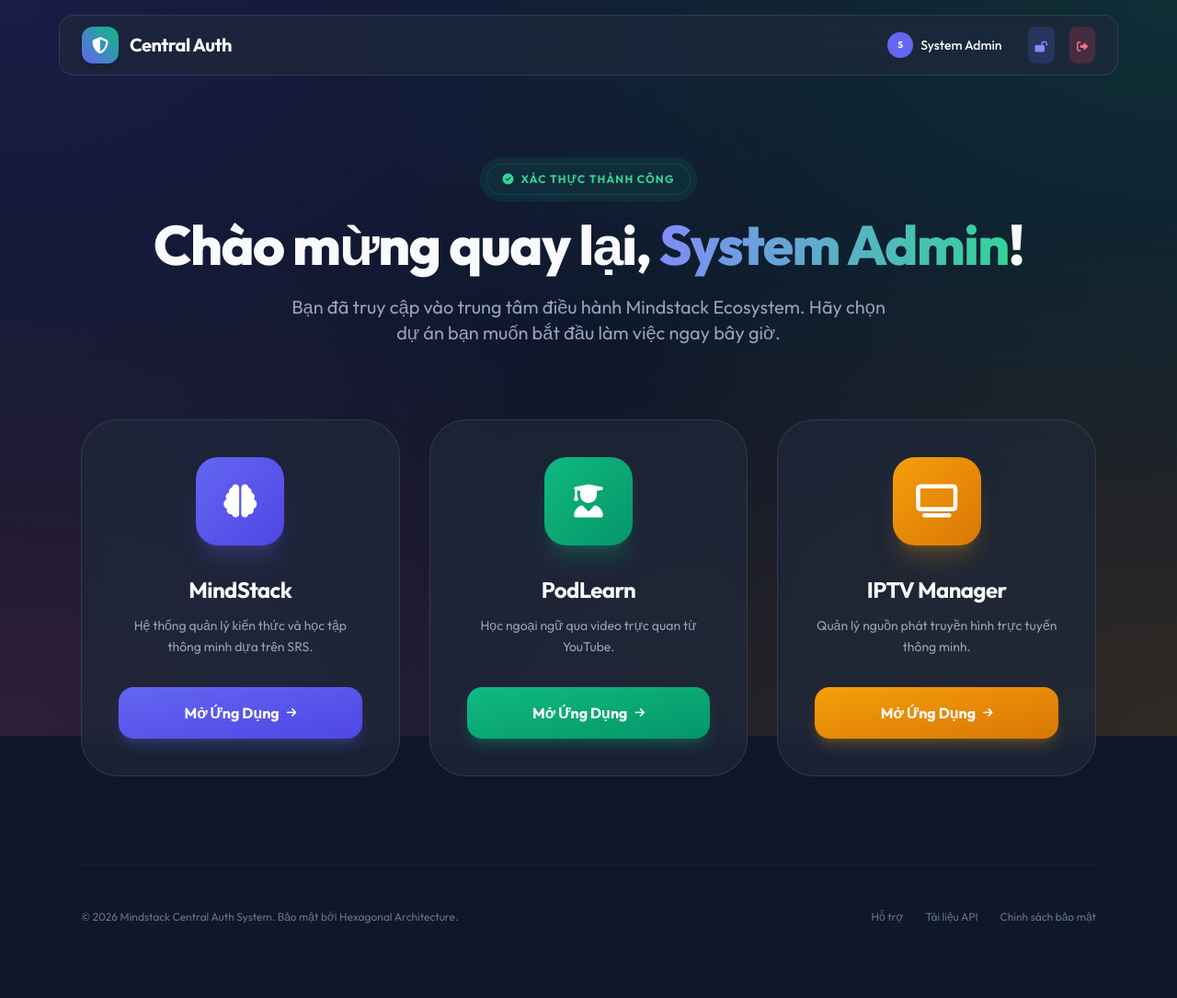
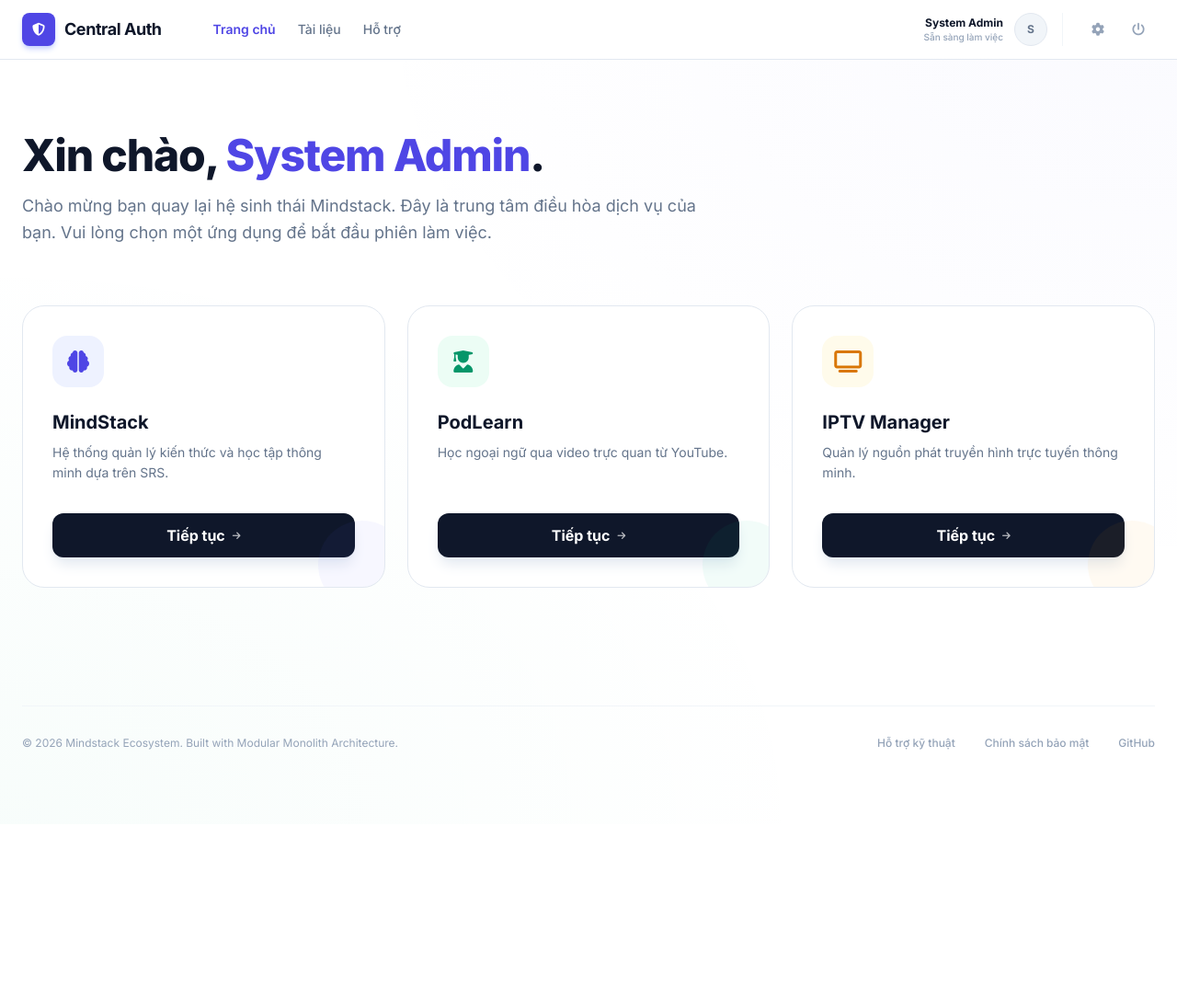
Before and after one commit to thanhnt94/centerauth, a Flask app: template app/templates/auth/success.html in a window 1280 px wide. Shown: the whole page at 92% size. After the commit the page ends 815 px from the top, so only its background shows below. Run offline with Flask 3, Linux system fonts and the light colour scheme; the template is opened without the code that fills it: values that come from a table or form of the project are taken from there, others are empty; some libraries are stand-ins or nearby versions.

Commit message:
feat: add admin dashboard interface and success authentication page with supporting routes

```diff
--- a/app/routes/admin.py
+++ b/app/routes/admin.py
@@ -115,7 +115,8 @@ def add_client():
         app_icon=request.form.get("app_icon", "fas fa-rocket"),
         app_description=request.form.get("app_description"),
         app_color_theme=request.form.get("app_color_theme", "indigo"),
-        is_visible_on_portal=request.form.get("is_visible_on_portal") == "on"
+        is_visible_on_portal=request.form.get("is_visible_on_portal") == "on" if request.form.get("is_visible_on_portal") is not None else True,
+        is_active=True # Default to active on creation
     )
 
     try:
--- a/app/templates/auth/success.html
+++ b/app/templates/auth/success.html
@@ -3,145 +3,140 @@
 <head>
     <meta charset="UTF-8">
     <meta name="viewport" content="width=device-width, initial-scale=1.0">
-    <title>Thành công - Ecosystem Portal</title>
+    <title>Dashboard - Mindstack Ecosystem</title>
     <script src="https://cdn.tailwindcss.com"></script>
     <link rel="stylesheet" href="https://cdnjs.cloudflare.com/ajax/libs/font-awesome/6.4.0/css/all.min.css">
-    <link href="https://fonts.googleapis.com/css2?family=Outfit:wght@300;400;500;600;700;800&display=swap" rel="stylesheet">
+    <link href="https://fonts.googleapis.com/css2?family=Inter:wght@300;400;500;600;700;800&display=swap" rel="stylesheet">
     <style>
-        body { font-family: "Outfit", sans-serif; background: #0f172a; color: #f8fafc; overflow-x: hidden; }
-        .bg-mesh {
-            position: fixed; top: 0; left: 0; width: 100%; height: 100%; z-index: -1;
-            background:
-                radial-gradient(at 0% 0%, rgba(79, 70, 229, 0.15) 0px, transparent 50%),
-                radial-gradient(at 100% 0%, rgba(16, 185, 129, 0.15) 0px, transparent 50%),
-                radial-gradient(at 100% 100%, rgba(245, 158, 11, 0.15) 0px, transparent 50%),
-                radial-gradient(at 0% 100%, rgba(236, 72, 153, 0.15) 0px, transparent 50%);
+        body { font-family: "Inter", sans-serif; background: #f8fafc; color: #1e293b; -webkit-font-smoothing: antialiased; }
+        .nav-link { position: relative; }
+        .nav-link::after {
+            content: ''; position: absolute; bottom: -4px; left: 0; width: 0; height: 2px;
+            background: #4f46e5; transition: width 0.3s ease;
         }
-        .glass-card {
-            background: rgba(30, 41, 59, 0.7);
-            backdrop-filter: blur(12px);
-            border: 1px solid rgba(255, 255, 255, 0.1);
-            transition: all 0.4s cubic-bezier(0.16, 1, 0.3, 1);
+        .nav-link:hover::after { width: 100%; }
+        .app-card {
+            transition: all 0.3s cubic-bezier(0.4, 0, 0.2, 1);
+            background: #ffffff;
+            border: 1px solid #e2e8f0;
         }
-        .glass-card:hover {
-            transform: translateY(-8px);
-            background: rgba(30, 41, 59, 0.85);
-            border-color: rgba(255, 255, 255, 0.2);
-            box-shadow: 0 25px 50px -12px rgba(0, 0, 0, 0.5);
+        .app-card:hover {
+            transform: translateY(-4px);
+            box-shadow: 0 20px 25px -5px rgba(0, 0, 0, 0.05), 0 10px 10px -5px rgba(0, 0, 0, 0.02);
+            border-color: #cbd5e1;
         }
-        .btn-portal {
-            background: linear-gradient(135deg, #6366f1 0%, #4f46e5 100%);
-            transition: all 0.3s ease;
-        }
-        .btn-portal:hover { transform: scale(1.05); filter: brightness(1.1); }
-        .hero-animate { animation: fadeInScale 0.8s cubic-bezier(0.16, 1, 0.3, 1) forwards; }
-        @keyframes fadeInScale {
-            from { opacity: 0; transform: scale(0.9) translateY(20px); }
-            to { opacity: 1; transform: scale(1) translateY(0); }
-        }
-        .success-badge { animation: pulseSuccess 2s infinite; }
-        @keyframes pulseSuccess {
-            0% { box-shadow: 0 0 0 0 rgba(16, 185, 129, 0.4); }
-            70% { box-shadow: 0 0 0 10px rgba(16, 185, 129, 0); }
-            100% { box-shadow: 0 0 0 0 rgba(16, 185, 129, 0); }
+        .bg-light-soft {
+            background-color: #ffffff;
+            background-image:
+                radial-gradient(at 100% 0%, rgba(99, 102, 241, 0.03) 0px, transparent 50%),
+                radial-gradient(at 0% 100%, rgba(16, 185, 129, 0.03) 0px, transparent 50%);
         }
     </style>
 </head>
-<body class="min-h-screen">
-    <div class="bg-mesh"></div>
+<body class="min-h-screen bg-light-soft">
 
-    <!-- Navigation -->
-    <nav class="sticky top-0 z-50 px-6 py-4">
-        <div class="max-w-6xl mx-auto glass-card rounded-2xl px-6 py-3 flex items-center justify-between">
-            <div class="flex items-center gap-3">
-                <div class="w-10 h-10 rounded-xl bg-gradient-to-tr from-indigo-500 to-emerald-500 flex items-center justify-center text-white shadow-lg">
-                    <i class="fas fa-shield-halved text-lg"></i>
+    <!-- Full-Side Navigation -->
+    <nav class="w-full bg-white border-b border-slate-200 sticky top-0 z-50">
+        <div class="px-6 h-16 flex items-center justify-between mx-auto">
+            <div class="flex items-center gap-6">
+                <div class="flex items-center gap-2.5">
+                    <div class="w-9 h-9 rounded-lg bg-indigo-600 flex items-center justify-center text-white shadow-md shadow-indigo-200">
+                        <i class="fas fa-shield-halved text-sm"></i>
+                    </div>
+                    <span class="font-bold text-lg tracking-tight text-slate-900">Central Auth</span>
                 </div>
-                <span class="font-bold text-xl tracking-tight hidden sm:block">Central Auth</span>
+
+                <div class="hidden md:flex items-center gap-6 ml-8">
+                    <a href="#" class="text-sm font-semibold text-indigo-600 nav-link">Trang chủ</a>
+                    <a href="#" class="text-sm font-medium text-slate-500 hover:text-slate-900 transition nav-link">Tài liệu</a>
+                    <a href="#" class="text-sm font-medium text-slate-500 hover:text-slate-900 transition nav-link">Hỗ trợ</a>
+                </div>
             </div>
 
-            <div class="flex items-center gap-4">
-                <a href="{{ url_for('user.profile') }}" class="flex items-center gap-2 px-3 py-1.5 rounded-lg hover:bg-white/5 transition text-sm font-medium">
+            <div class="flex items-center gap-5">
+                <div class="flex items-center gap-3 pr-4 border-r border-slate-100">
+                    <div class="text-right hidden sm:block">
+                        <div class="text-xs font-bold text-slate-900">{{ user.full_name }}</div>
+                        <div class="text-[10px] text-slate-400 font-medium">Sẵn sàng làm việc</div>
+                    </div>
                     {% if user.avatar_url %}
-                    <img src="{{ user.avatar_url }}" class="w-7 h-7 rounded-full object-cover border border-white/20">
+                    <img src="{{ user.avatar_url }}" class="w-9 h-9 rounded-full object-cover ring-2 ring-slate-100">
                     {% else %}
-                    <div class="w-7 h-7 rounded-full bg-indigo-500 flex items-center justify-center text-[10px] font-bold">{{ user.full_name[:1] }}</div>
+                    <div class="w-9 h-9 rounded-full bg-slate-100 flex items-center justify-center text-xs font-bold text-slate-500 border border-slate-200">
+                        {{ user.full_name[:1] | upper }}
+                    </div>
                     {% endif %}
-                    <span class="hidden md:block">{{ user.full_name }}</span>
-                </a>
+                </div>
 
+                <div class="flex items-center gap-2">
                     {% if user.is_admin %}
-                    <a href="{{ url_for('admin.dashboard') }}" class="p-2 rounded-lg bg-indigo-500/20 text-indigo-400 hover:bg-indigo-500 hover:text-white transition" title="Admin Panel">
-                        <i class="fas fa-lock-open text-xs"></i>
+                    <a href="{{ url_for('admin.dashboard') }}" class="w-9 h-9 flex items-center justify-center rounded-lg text-slate-400 hover:text-indigo-600 hover:bg-slate-50 transition" title="Quản trị">
+                        <i class="fas fa-cog text-sm"></i>
                     </a>
                     {% endif %}
-
-                <a href="{{ url_for('auth.logout') }}" class="p-2 rounded-lg bg-rose-500/20 text-rose-400 hover:bg-rose-500 hover:text-white transition" title="Đăng xuất">
-                    <i class="fas fa-sign-out-alt text-xs"></i>
-                </a>
+                    <a href="{{ url_for('auth.logout') }}" class="w-9 h-9 flex items-center justify-center rounded-lg text-slate-400 hover:text-rose-500 hover:bg-rose-50 transition" title="Đăng xuất">
+                        <i class="fas fa-power-off text-sm"></i>
+                    </a>
+                </div>
             </div>
         </div>
     </nav>
 
-    <main class="max-w-6xl mx-auto px-6 py-12 md:py-20 text-center">
+    <main class="w-full max-w-7xl mx-auto px-6 py-12 md:py-20">
         <!-- Hero Section -->
-        <div class="hero-animate mb-20">
-            <div class="inline-flex items-center gap-2 px-4 py-2 rounded-full bg-emerald-500/10 text-emerald-400 border border-emerald-500/20 mb-6 success-badge">
-                <i class="fas fa-check-circle text-xs"></i>
-                <span class="text-xs font-bold uppercase tracking-widest">Xác thực thành công</span>
-            </div>
-            <h1 class="text-4xl md:text-6xl font-extrabold mb-6 tracking-tight">Chào mừng quay lại, <span class="text-transparent bg-clip-text bg-gradient-to-r from-indigo-400 to-emerald-400">{{ user.full_name }}</span>!</h1>
-            <p class="text-slate-400 text-lg md:text-xl max-w-2xl mx-auto leading-relaxed">Bạn đã truy cập vào trung tâm điều hành Mindstack Ecosystem. Hãy chọn dự án bạn muốn bắt đầu làm việc ngay bây giờ.</p>
+        <div class="mb-16">
+            <h1 class="text-4xl md:text-5xl font-extrabold text-slate-900 mb-4 tracking-tight leading-tight">
+                Xin chào, <span class="text-indigo-600">{{ user.full_name }}</span>.
+            </h1>
+            <p class="text-slate-500 text-lg max-w-3xl leading-relaxed">
+                Chào mừng bạn quay lại hệ sinh thái Mindstack. Đây là trung tâm điều hòa dịch vụ của bạn.
+                Vui lòng chọn một ứng dụng để bắt đầu phiên làm việc.
+            </p>
         </div>
 
         <!-- Project Grid -->
-        <div class="grid grid-cols-1 md:grid-cols-2 lg:grid-cols-3 gap-8 mb-16">
+        <div class="grid grid-cols-1 md:grid-cols-2 lg:grid-cols-3 gap-6">
             {% for app in apps %}
-            <!-- App Card: {{ app.name }} -->
-            <div class="glass-card p-10 rounded-[2.5rem] card-hover flex flex-col items-center group">
-                <div class="w-24 h-24 rounded-3xl bg-gradient-to-br from-{{ app.app_color_theme }}-500 to-{{ app.app_color_theme }}-600 flex items-center justify-center mb-8 shadow-xl shadow-{{ app.app_color_theme }}-500/20 group-hover:rotate-6 transition-transform">
-                    <i class="{{ app.app_icon }} text-4xl text-white"></i>
+            <div class="app-card rounded-3xl p-8 flex flex-col group relative overflow-hidden">
+                <!-- App Icon -->
+                <div class="w-14 h-14 rounded-2xl bg-{{ app.app_color_theme }}-50 text-{{ app.app_color_theme }}-600 flex items-center justify-center mb-6 group-hover:scale-110 transition-transform duration-300">
+                    <i class="{{ app.app_icon }} text-2xl"></i>
                 </div>
-                <h3 class="text-2xl font-bold mb-3 tracking-tight">{{ app.name }}</h3>
-                <p class="text-slate-400 text-sm mb-8 leading-relaxed text-center">{{ app.app_description }}</p>
 
-                {# Construct the login URL for the app #}
-                {% set login_url = app.redirect_uri.replace('/auth/callback', '/auth/login') %}
+                <h3 class="text-xl font-bold text-slate-900 mb-2">{{ app.name }}</h3>
+                <p class="text-slate-500 text-sm mb-8 leading-relaxed flex-grow">
+                    {{ app.app_description or "Chưa có mô tả cho ứng dụng này trong hệ sinh thái." }}
+                </p>
 
-                <a href="{{ login_url }}" class="w-full py-4 rounded-2xl bg-gradient-to-br from-{{ app.app_color_theme }}-500 to-{{ app.app_color_theme }}-600 hover:scale-105 transition-all text-white font-bold text-center block shadow-lg shadow-{{ app.app_color_theme }}-500/25 flex items-center justify-center gap-2">
-                    Mở Ứng Dụng <i class="fas fa-arrow-right text-xs"></i>
+                {% set login_url = app.redirect_uri.replace('/auth-center/callback', '/auth/login') %}
+
+                <a href="{{ login_url }}" class="flex items-center justify-center gap-2 py-3 px-6 rounded-xl bg-slate-900 text-white font-bold hover:bg-slate-800 transition-all active:scale-95 shadow-lg shadow-slate-200">
+                    Tiếp tục <i class="fas fa-arrow-right text-[10px] opacity-70"></i>
                 </a>
+
+                <!-- Background Subtle Hint -->
+                <div class="absolute -right-6 -bottom-6 w-24 h-24 bg-{{ app.app_color_theme }}-500/5 rounded-full"></div>
             </div>
             {% else %}
-            <div class="col-span-full py-20 text-center glass-card rounded-[2.5rem]">
-                <i class="fas fa-ghost text-4xl text-slate-500 mb-4"></i>
-                <p class="text-slate-400">Chưa có ứng dụng nào được đăng ký trong hệ thống.</p>
+            <div class="col-span-full py-24 flex flex-col items-center justify-center bg-white border border-dashed border-slate-200 rounded-[2.5rem]">
+                <div class="w-16 h-16 rounded-full bg-slate-50 flex items-center justify-center mb-4">
+                    <i class="fas fa-inbox text-slate-300 text-2xl"></i>
+                </div>
+                <p class="text-slate-400 font-medium text-lg italic">Đang chờ đăng ký ứng dụng...</p>
+                <p class="text-slate-300 text-sm mt-1">Truy cập Admin Panel để thiết lập Ecosystem Clients.</p>
             </div>
             {% endfor %}
         </div>
 
         <!-- Footer -->
-        <footer class="mt-24 pt-12 border-t border-white/5 flex flex-col md:flex-row justify-between items-center gap-6 text-slate-500 text-xs text-center">
-            <p>&copy; 2026 Mindstack Central Auth System. Bảo mật bởi Hexagonal Architecture.</p>
-            <div class="flex gap-6">
-                <a href="#" class="hover:text-white transition">Hỗ trợ</a>
-                <a href="#" class="hover:text-white transition">Tài liệu API</a>
-                <a href="#" class="hover:text-white transition">Chính sách bảo mật</a>
+        <footer class="mt-32 pt-8 border-t border-slate-100 flex flex-col md:flex-row justify-between items-center gap-6 text-slate-400 text-xs">
+            <p>&copy; 2026 Mindstack Ecosystem. Built with Modular Monolith Architecture.</p>
+            <div class="flex gap-8 font-medium">
+                <a href="#" class="hover:text-indigo-600 transition">Hỗ trợ kỹ thuật</a>
+                <a href="#" class="hover:text-indigo-600 transition">Chính sách bảo mật</a>
+                <a href="#" class="hover:text-indigo-600 transition">GitHub</a>
             </div>
         </footer>
     </main>
-
-    <script>
-        // Smooth hover effect for cards
-        document.querySelectorAll('.glass-card').forEach(card => {
-            card.addEventListener('mousemove', e => {
-                const rect = card.getBoundingClientRect();
-                const x = e.clientX - rect.left;
-                const y = e.clientY - rect.top;
-                card.style.setProperty('--mouse-x', `${x}px`);
-                card.style.setProperty('--mouse-y', `${y}px`);
-            });
-        });
-    </script>
 </body>
 </html>
```
Also changed, not shown: app/templates/admin/dashboard.html (+29 -3 lines).
